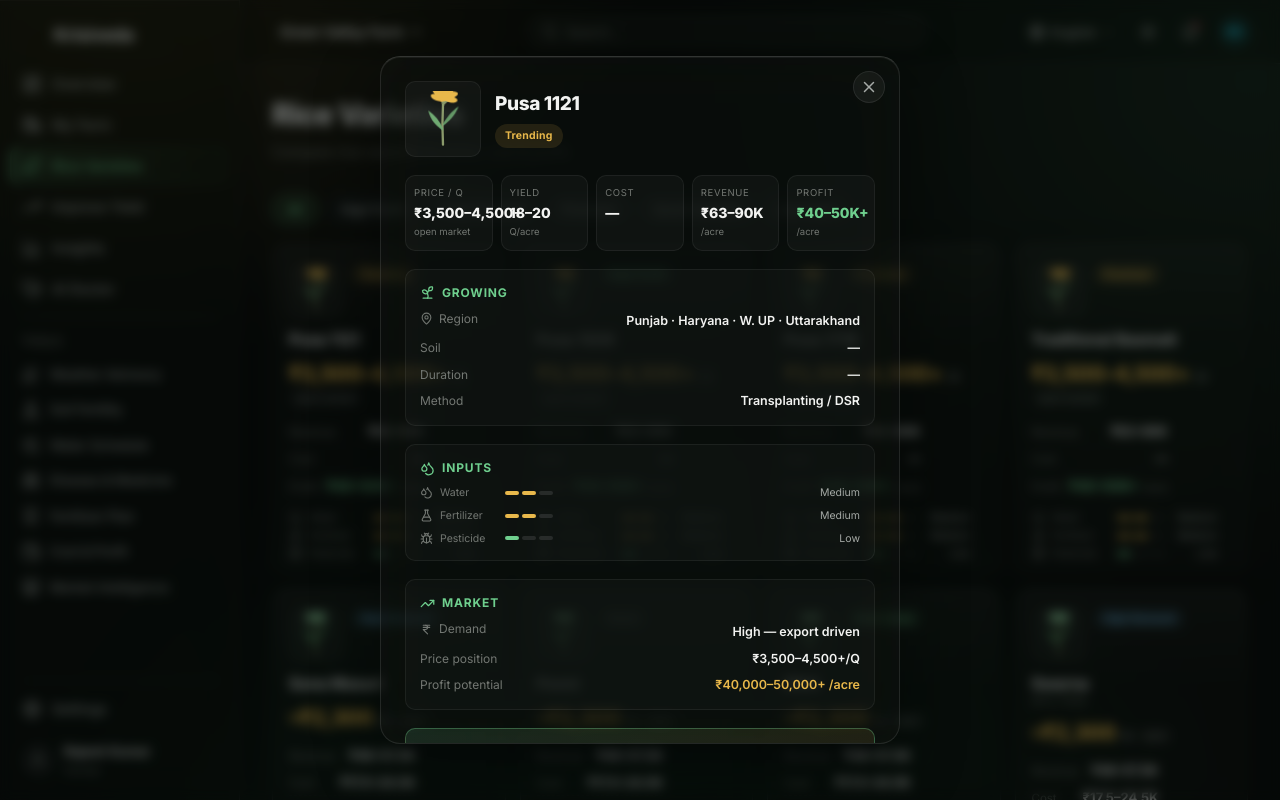
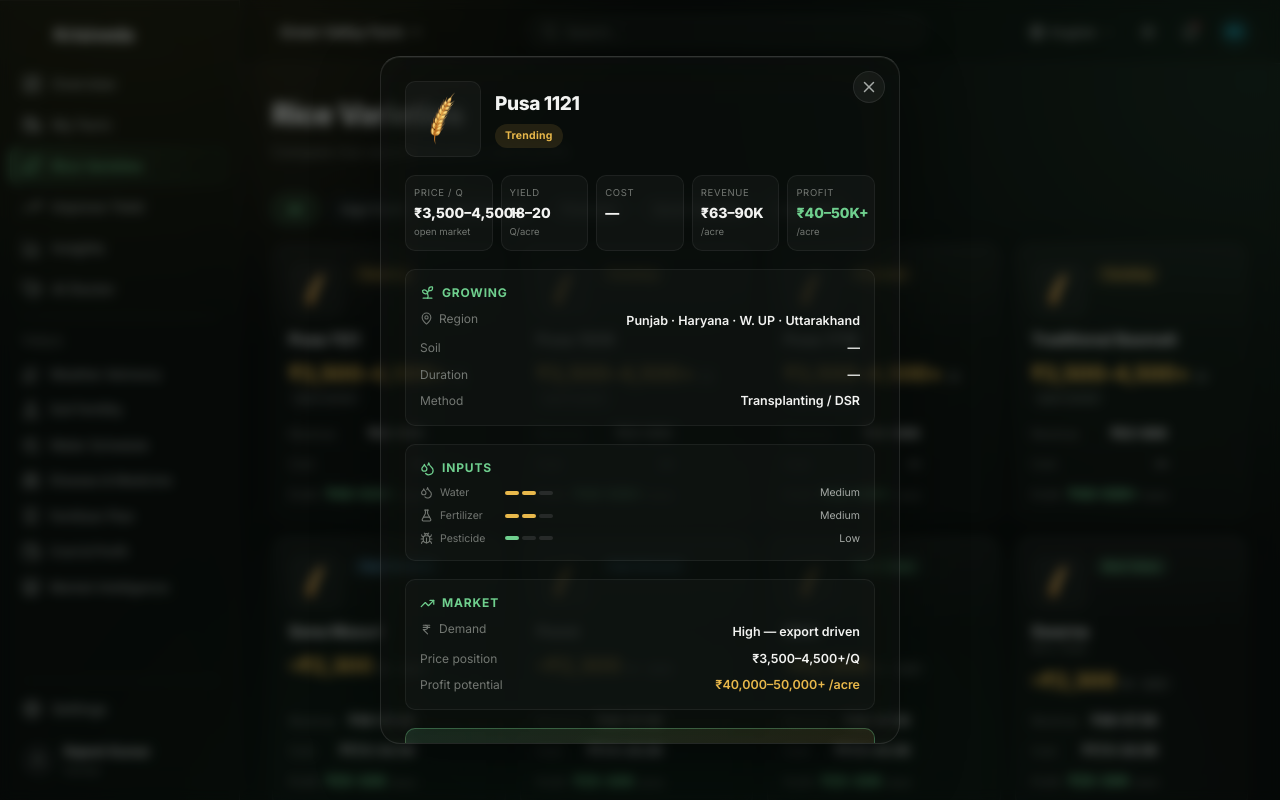
Before and after one commit to snadiok4923A/Agri_Dr, a React (Vite) app: page /Agri_Dr/crops in a window 1280 px wide. Both pictures are taken after a click on the button 388 px from the left and 410 px from the top of the page. Shown: the top 800 px of the page. Built offline with nearby package versions, Linux system fonts and the light colour scheme.

Commit message:
update website

```diff
--- a/src/components/common/PaddyIcon.jsx
+++ b/src/components/common/PaddyIcon.jsx
@@ -1,39 +1,108 @@
 /**
- * PaddyIcon — a minimal vector rice sprig used across the Rice Varieties
- * page. Three panicle shapes give each variety group a distinct silhouette:
- *   "slender" — basmati-style long drooping grains
- *   "full"    — dense head of the high-yielding commons
- *   "curved"  — graceful arc of the regional/specialty varieties
- * The `tone` prop recolors grains + leaves from the app palette.
+ * PaddyIcon — variety-specific rice plant illustration.
+ *
+ * One semi-realistic panicle renderer, seven grain designs driven by the
+ * `variant` prop (see src/data/riceVarieties.js). Each variety's grains
+ * mirror its real character: basmati's long needle grains, black rice's
+ * deep-purple caryopsis, red rice's rust panicle, white Sona Masuri,
+ * fine-grained Samba Mahsuri, pale aromatic Joha, golden Swarna, the
+ * dark-husked Kalanamak, Navara's russet, and coastal Pokkali.
  */
-const TONES = {
-    gold: { grain: "#e8b84b", stem: "#8a9a6b", leaf: "#6faa72" },
-    leaf: { grain: "#8fd6a0", stem: "#7d9463", leaf: "#5fae6f" },
-    teal: { grain: "#7fd0c4", stem: "#6f9470", leaf: "#4f9e79" },
+const GRAIN_STYLES = {
+    basmati: { fill: "#E8B84B", deep: "#C89235", w: 2.1, h: 6.2, awns: 2.6 },
+    golden: { fill: "#F0B93F", deep: "#D9962E", w: 2.9, h: 5.4, awns: 0.6 },
+    common: { fill: "#E6C878", deep: "#C9A254", w: 2.7, h: 4.9, awns: 0 },
+    white: { fill: "#EFE6C8", deep: "#D6C89E", w: 2.7, h: 4.7, awns: 0 },
+    fine: { fill: "#F2E9D3", deep: "#D9CCA9", w: 2.2, h: 4.6, awns: 0.8 },
+    black: { fill: "#5B4472", deep: "#2E1F44", w: 2.6, h: 5.0, awns: 1.6 },
+    darkHusk: { fill: "#4A4038", deep: "#2B241F", w: 2.7, h: 5.0, awns: 2.2 },
+    red: { fill: "#C97B52", deep: "#9E5533", w: 2.7, h: 4.9, awns: 1.2 },
+    whiteGold: { fill: "#F3ECD5", deep: "#E0C375", w: 2.4, h: 4.4, awns: 0 },
+    paleGold: { fill: "#EBD9A8", deep: "#D2B46E", w: 2.2, h: 4.8, awns: 1.4 },
+    navara: { fill: "#B97F4E", deep: "#8E5A32", w: 2.6, h: 4.8, awns: 1.6 },
+    pokkali: { fill: "#D9C48B", deep: "#B79F60", w: 2.5, h: 4.9, awns: 0.4 },
 };
 
-/* One drooping grain pair along the panicle stem */
-function Grain({ x, y, r, fill }) {
-    return (
-        <ellipse
-            cx={x}
-            cy={y}
-            rx={2.6}
-            ry={5.4}
-            fill={fill}
-            transform={`rotate(${r} ${x} ${y})`}
-        />
+/* Per-group leaf/stem palettes — greens only, no blue */
+const FOLIAGE = {
+    gold: { leafA: "#7CBF6E", leafB: "#3E8E4F", stem: "#8FA05E" },
+    leaf: { leafA: "#8FD6A0", leafB: "#4FA36A", stem: "#7D9463" },
+    teal: { leafA: "#86C9A8", leafB: "#3C8668", stem: "#6F9470" },
+};
+
+/* Unique gradient ids per instance so multiple SVGs don't clash */
+let uidCounter = 0;
+
+export default function PaddyIcon({ tone = "leaf", variant = "golden", shape, size = 40, animated = true }) {
+    const g = GRAIN_STYLES[variant] || GRAIN_STYLES.golden;
+    const f = FOLIAGE[tone] || FOLIAGE.leaf;
+
+    // Group silhouette: basmati droops tall & slender, specialty arcs gracefully
+    const droop = variant === "basmati" ? 1.25 : variant === "fine" || variant === "paleGold" ? 1.1 : 1;
+    const spread = variant === "basmati" ? 1.3 : variant === "whiteGold" ? 0.85 : 1;
+    const uid = `pdy${++uidCounter}`;
+    const sway = (cls) => (animated ? cls : undefined);
+    const grainDefs = (
+        <>
+            <linearGradient id={`${uid}-g`} x1="0" y1="0" x2="0" y2="1">
+                <stop offset="0%" stopColor={g.fill} />
+                <stop offset="100%" stopColor={g.deep} />
+            </linearGradient>
+            <linearGradient id={`${uid}-lA`} x1="0" y1="0" x2="1" y2="1">
+                <stop offset="0%" stopColor={f.leafA} />
+                <stop offset="100%" stopColor={f.leafB} />
+            </linearGradient>
+            <linearGradient id={`${uid}-lB`} x1="0" y1="0" x2="1" y2="1">
+                <stop offset="0%" stopColor={f.leafA} />
+                <stop offset="100%" stopColor={f.leafB} />
+            </linearGradient>
+        </>
     );
-}
 
-export default function PaddyIcon({ tone = "leaf", shape = "full", size = 44, animated = true }) {
-    const t = TONES[tone] || TONES.leaf;
-
-    const panicles = {
-        slender: [-26, -10, 6, 22, 38],
-        full: [-32, -18, -5, 8, 20, 32],
-        curved: [-24, -8, 8, 24],
-    }[shape] || [];
+    /* One panicle branch: stem arc + grains with optional awns */
+    const branch = (bx, by, rot, n, len) => (
+        <g transform={`rotate(${rot} ${bx} ${by})`}>
+            <path
+                d={`M${bx} ${by} C ${bx + len * 0.05} ${by - len * 0.45}, ${bx - len * 0.04} ${by - len * 0.8}, ${bx} ${by - len}`}
+                stroke={`url(#${uid}-lB)`}
+                strokeWidth="1.3"
+                strokeLinecap="round"
+                fill="none"
+            />
+            {Array.from({ length: n }).map((_, i) => {
+                const t = (i + 1) / (n + 0.5);
+                const y = by - len * t;
+                const side = i % 2 === 0 ? 1 : -1;
+                const x = bx + side * (2.2 + t * 2.6) * spread;
+                const tilt = side * (26 + t * 16) * (droop > 1.2 ? 1.25 : 1);
+                const w = g.w;
+                const h = g.h * (0.82 + t * 0.3);
+                return (
+                    <g key={i}>
+                        <ellipse
+                            cx={x}
+                            cy={y}
+                            rx={w}
+                            ry={h / 2}
+                            fill={`url(#${uid}-g)`}
+                            transform={`rotate(${tilt} ${x} ${y})`}
+                        />
+                        {g.awns > 0 && (
+                            <line
+                                x1={x}
+                                y1={y - h / 2}
+                                x2={x + side * g.awns}
+                                y2={y - h / 2 - g.awns * 1.6}
+                                stroke={g.deep}
+                                strokeWidth="0.7"
+                                strokeLinecap="round"
+                            />
+                        )}
+                    </g>
+                );
+            })}
+        </g>
+    );
 
     return (
         <svg
@@ -44,35 +113,33 @@ export default function PaddyIcon({ tone = "leaf", shape = "full", size = 44, an
             fill="none"
             aria-hidden="true"
         >
-            {/* main stem */}
+            <defs>{grainDefs}</defs>
+
+            {/* foliage */}
             <path
-                d="M24 46 C 23.4 36, 23.2 26, 24 12"
-                stroke={t.stem}
-                strokeWidth="2"
+                d="M24 46 C 23.4 38, 23.2 30, 24 20"
+                stroke={`url(#${uid}-lB)`}
+                strokeWidth="1.8"
                 strokeLinecap="round"
             />
-            {/* leaves */}
             <path
-                className={animated ? "paddy-icon__leaf paddy-icon__leaf--left" : "paddy-icon__leaf"}
-                d="M24 34 C 18 30, 13 25, 11 17 C 17 21, 21 26, 24 32"
-                fill={t.leaf}
+                className={sway("agri-sway-left")}
+                d="M24 38 C 18 34, 13 29, 11 21 C 17 25, 21 30, 24 36"
+                fill={`url(#${uid}-lA)`}
             />
             <path
-                className={animated ? "paddy-icon__leaf paddy-icon__leaf--right" : "paddy-icon__leaf"}
-                d="M24 30 C 29 26, 34 21, 37 13 C 31 17, 27 23, 24 28"
-                fill={t.leaf}
+                className={sway("agri-sway-right")}
+                d="M24 34 C 29 30, 34 25, 37 17 C 31 21, 27 27, 24 32"
+                fill={`url(#${uid}-lA)`}
                 opacity="0.85"
             />
-            {/* panicle head — grains fan out from the top of the stem */}
+
+            {/* panicle — branches fan from the top of the stem */}
             <g className={animated ? "paddy-icon__head" : undefined}>
-                {panicles.map((r, i) => (
-                    <g key={i} transform={`translate(24 12) rotate(${r})`}>
-                        <path d="M0 0 C 0.6 -3, 0.6 -6, 0 -9" stroke={t.stem} strokeWidth="1.2" strokeLinecap="round" />
-                        <Grain x={0} y={-11.5} r={r} fill={t.grain} />
-                        <Grain x={-2.4} y={-8} r={r - 18} fill={t.grain} opacity="0.9" />
-                        <Grain x={2.4} y={-8} r={r + 18} fill={t.grain} opacity="0.9" />
-                    </g>
-                ))}
+                {branch(24, 20, -30, 4, 13)}
+                {branch(24, 20, -10, 5, 15)}
+                {branch(24, 20, 8, 5, 15)}
+                {branch(24, 20, 26, 4, 12)}
             </g>
         </svg>
     );
--- a/src/data/riceVarieties.js
+++ b/src/data/riceVarieties.js
@@ -17,6 +17,10 @@
  *    derived from the source's qualitative statements (e.g. PR 126
  *    "matures quickly, saving water and time"; the most-farmed group is
  *    "resilient to diseases"; Pokkali is saltwater-tolerant).
+ *  - `variant` picks the illustration's grain design (PaddyIcon) so each
+ *    variety visually matches its real grain character.
+ *  - `status` / `statusTone` are NEVER hand-assigned — they are derived
+ *    from the data below by deriveBadge() at export time.
  *  - `tags` drive the filter chips: premium | profit | demand | quick.
  *    "Low Input" is computed from the input levels at render time.
  */
@@ -42,15 +46,14 @@ const BASMATI_INPUTS = { water: "Medium", fertilizer: "Medium", pesticide: "Low"
 const COMMON_INPUTS = { water: "High", fertilizer: "Medium", pesticide: "Low" };
 const NICHE_INPUTS = { water: "Medium", fertilizer: "Low", pesticide: "Low" };
 
-export const riceVarieties = [
+const RAW_VARIETIES = [
     // ==================== BASMATI (aromatic long-grain) ====================
     {
         id: "pusa-1121",
         name: "Pusa 1121",
         group: "basmati",
         tone: "gold",
-        status: "Trending",
-        statusTone: "gold",
+        variant: "basmati",
         ...BASMATI_ECON,
         inputs: BASMATI_INPUTS,
         region: "Punjab · Haryana · W. UP · Uttarakhand",
@@ -69,8 +72,7 @@ export const riceVarieties = [
         name: "Pusa 1509",
         group: "basmati",
         tone: "gold",
-        status: "High Profit",
-        statusTone: "leaf",
+        variant: "basmati",
         ...BASMATI_ECON,
         inputs: BASMATI_INPUTS,
         region: "Punjab · Haryana · W. UP · Uttarakhand",
@@ -89,8 +91,7 @@ export const riceVarieties = [
         name: "Pusa 1718",
         group: "basmati",
         tone: "gold",
-        status: "Premium",
-        statusTone: "gold",
+        variant: "basmati",
         ...BASMATI_ECON,
         inputs: BASMATI_INPUTS,
         region: "Punjab · Haryana · W. UP · Uttarakhand",
@@ -109,8 +110,7 @@ export const riceVarieties = [
         name: "Traditional Basmati",
         group: "basmati",
         tone: "gold",
-        status: "Premium",
-        statusTone: "gold",
+        variant: "basmati",
         ...BASMATI_ECON,
         inputs: BASMATI_INPUTS,
         region: "Punjab · Haryana · W. UP · Uttarakhand",
@@ -131,8 +131,7 @@ export const riceVarieties = [
         name: "Sona Masuri",
         group: "common",
         tone: "leaf",
-        status: "High Demand",
-        statusTone: "info",
+        variant: "white",
         ...COMMON_ECON,
         inputs: COMMON_INPUTS,
         region: "South India",
@@ -151,8 +150,7 @@ export const riceVarieties = [
         name: "Ponni",
         group: "common",
         tone: "leaf",
-        status: "Good",
-        statusTone: "muted",
+        variant: "white",
         ...COMMON_ECON,
         inputs: COMMON_INPUTS,
         region: "South India",
@@ -171,8 +169,7 @@ export const riceVarieties = [
         name: "IR64",
         group: "common",
         tone: "leaf",
-        status: "Best Value",
-        statusTone: "leaf",
+        variant: "common",
         ...COMMON_ECON,
         inputs: COMMON_INPUTS,
         region: "Nationwide",
@@ -192,8 +189,7 @@ export const riceVarieties = [
         aka: "MTU 7029",
         group: "common",
         tone: "leaf",
-        status: "High Demand",
-        statusTone: "info",
+        variant: "golden",
         ...COMMON_ECON,
         inputs: COMMON_INPUTS,
         region: "Eastern & Southern India",
@@ -213,8 +209,7 @@ export const riceVarieties = [
         aka: "Samba Mahsuri",
         group: "common",
         tone: "leaf",
-        status: "Good",
-        statusTone: "muted",
+        variant: "fine",
         ...COMMON_ECON,
         inputs: COMMON_INPUTS,
         region: "Andhra Pradesh · Telangana",
@@ -233,8 +228,7 @@ export const riceVarieties = [
         name: "PR 126",
         group: "common",
         tone: "leaf",
-        status: "Quick Harvest",
-        statusTone: "info",
+        variant: "common",
         ...COMMON_ECON,
         inputs: { water: "Low", fertilizer: "Medium", pesticide: "Low" },
         region: "Punjab",
@@ -256,8 +250,7 @@ export const riceVarieties = [
         aka: "Chak Hao",
         group: "specialty",
         tone: "teal",
-        status: "High Profit",
-        statusTone: "leaf",
+        variant: "black",
         price: { label: "₹15–30K", per: "/Q", note: "milled" },
         yieldQ: { label: "10–12", per: "Q/acre" },
         cost: null,
@@ -281,8 +274,7 @@ export const riceVarieties = [
         aka: "Matta",
         group: "specialty",
         tone: "teal",
-        status: "Niche",
-        statusTone: "muted",
+        variant: "red",
         price: null,
         yieldQ: null,
         cost: null,
@@ -305,8 +297,7 @@ export const riceVarieties = [
         name: "Gobindobhog",
         group: "specialty",
         tone: "gold",
-        status: "High Demand",
-        statusTone: "info",
+        variant: "whiteGold",
         price: { label: "₹3.4–4.1K", per: "/Q", note: "GI premium (est.)" },
         yieldQ: null,
         cost: null,
@@ -330,8 +321,7 @@ export const riceVarieties = [
         aka: "Buddha's rice",
         group: "specialty",
         tone: "teal",
-        status: "Premium",
-        statusTone: "gold",
+        variant: "darkHusk",
         price: { label: "₹3.4–4.1K", per: "/Q", note: "GI premium (est.)" },
         yieldQ: null,
         cost: null,
@@ -354,8 +344,7 @@ export const riceVarieties = [
         name: "Joha",
         group: "specialty",
         tone: "teal",
-        status: "Niche",
-        statusTone: "muted",
+        variant: "paleGold",
         price: null,
         yieldQ: null,
         cost: null,
@@ -378,8 +367,7 @@ export const riceVarieties = [
         name: "Navara",
         group: "specialty",
         tone: "teal",
-        status: "Medicinal",
-        statusTone: "muted",
+        variant: "navara",
         price: null,
         yieldQ: null,
         cost: null,
@@ -402,8 +390,7 @@ export const riceVarieties = [
         name: "Pokkali",
         group: "specialty",
         tone: "teal",
-        status: "Rare",
-        statusTone: "muted",
+        variant: "pokkali",
         price: null,
         yieldQ: null,
         cost: null,
@@ -423,6 +410,63 @@ export const riceVarieties = [
     },
 ];
 
+/* ================================================================
+ * BADGE DERIVATION — computed from the data above, never hand-set.
+ * Priority: farm-calendar facts → economics → demand → niche status.
+ * ================================================================ */
+
+/* Largest number in a label, normalized to ₹K ("₹3,500–4,500+" → 4.5,
+ * "₹60–80K+" → 80, "≈₹2,300" → 2.3). Returns 0 when absent. */
+function upperNum(label) {
+    if (!label) return 0;
+    const nums = (String(label).match(/\d[\d,.]*/g) || [])
+        .map((n) => parseFloat(n.replace(/,/g, "")))
+        .filter((n) => !Number.isNaN(n));
+    if (!nums.length) return 0;
+    const max = Math.max(...nums);
+    return max > 500 ? max / 1000 : max; // ₹ → ₹K
+}
+
+function deriveBadge(v) {
+    const priceK = upperNum(v.price?.label); // ₹K / quintal
+    const profitK = upperNum(v.profit?.label); // ₹K / acre
+    const demand = (v.market?.demand || "").toLowerCase();
+    const gi =
+        /GI/i.test(v.price?.note || "") ||
+        /above common/i.test(v.market?.pricePos || "");
+
+    if (v.duration?.label === "Short" || v.tags?.includes("quick"))
+        return "Quick Harvest"; // early maturity dominates the calendar
+    if (profitK >= 55) return "High Profit"; // black-rice class economics
+    if (gi) return "Premium"; // GI-tagged, commands above-common price
+    if (priceK >= 3.4 && demand.includes("export") && demand.includes("high"))
+        return "Trending"; // export-grade premium price + strong demand
+    if (priceK >= 3.4) return "Premium"; // premium price, calmer demand
+    if (profitK >= 40) return "High Profit";
+    if (demand.startsWith("very high"))
+        return "Best Value"; // max volume at MSP economics
+    if (demand.startsWith("high")) return "High Demand";
+    if (v.group === "specialty") return "Niche"; // no economics, limited market
+    return "Good";
+}
+
+const BADGE_TONE = {
+    "High Profit": "leaf",
+    "Best Value": "leaf",
+    Trending: "gold",
+    Premium: "gold",
+    "High Demand": "info",
+    "Quick Harvest": "info",
+    Good: "muted",
+    Niche: "violet",
+    "Low Margin": "danger",
+};
+
+export const riceVarieties = RAW_VARIETIES.map((v) => {
+    const status = deriveBadge(v);
+    return { ...v, status, statusTone: BADGE_TONE[status] || "muted" };
+});
+
 // Filter chips — "Low Input" is derived from input levels, not tags
 export const cropFilters = [
     { id: "all", label: "All" },
--- a/src/pages/Crops.css
+++ b/src/pages/Crops.css
@@ -99,6 +99,20 @@
   height: 76px;
 }
 
+/* Custom rice illustration from /crop.svg — fills the icon container */
+.crops-page__card-logo {
+  width: 100%;
+  height: 100%;
+  object-fit: contain;
+  display: block;
+  border-radius: inherit;
+}
+
+.crops-page__card-icon--lg .crops-page__card-logo {
+  width: 64px;
+  height: 64px;
+}
+
 .crops-page__status {
   padding: 4px 10px;
   border-radius: var(--radius-full);
@@ -126,6 +140,16 @@
 .crops-page__status--muted {
   color: var(--text-muted);
   background: rgba(255, 255, 255, 0.05);
+}
+
+.crops-page__status--violet {
+  color: #b7a3e0;
+  background: rgba(151, 122, 209, 0.12);
+}
+
+.crops-page__status--danger {
+  color: #e08a8a;
+  background: rgba(214, 89, 89, 0.12);
 }
 
 .crops-page__card-names {
@@ -185,6 +209,7 @@
 .crops-page__card-money {
   display: flex;
   flex-direction: column;
+  margin-top: auto;
 }
 
 .crops-page__money-row {
@@ -192,7 +217,7 @@
   justify-content: space-between;
   align-items: baseline;
   gap: 8px;
-  padding: 5px 0;
+  padding: 6.5px 0;
 }
 
 .crops-page__money-row + .crops-page__money-row {
@@ -224,14 +249,6 @@
   font-size: 10px;
   color: var(--text-muted);
   font-weight: 500;
-}
-
-/* --- Input meters --- */
-.crops-page__card-inputs {
-  display: flex;
-  flex-direction: column;
-  gap: 5px;
-  margin-top: auto;
 }
 
 .crops-page__meter {
@@ -544,45 +561,50 @@
   box-shadow: 0 4px 18px rgba(111, 207, 142, 0.12);
 }
 
-/* ==================== Paddy icon animation ==================== */
-.paddy-icon__head {
-  transform-origin: 24px 12px;
-  animation: paddy-sway 5s ease-in-out infinite;
+/* ==================== Paddy plant icon ==================== */
+/* Gentle sway matching the app's RicePlantIllustration animation language.
+   Origins are in the 48-unit viewBox space: leaves attach at the stem (x=24). */
+.paddy-icon .agri-sway-left {
+  transform-origin: 24px 38px;
+  animation: crops-paddy-sway 5s ease-in-out infinite;
 }
 
-.paddy-icon__leaf--left {
-  transform-origin: 24px 33px;
-  animation: paddy-leaf 5s ease-in-out infinite;
+.paddy-icon .agri-sway-right {
+  transform-origin: 24px 34px;
+  animation: crops-paddy-sway-opposite 4.5s ease-in-out infinite;
 }
 
-.paddy-icon__leaf--right {
-  transform-origin: 24px 29px;
-  animation: paddy-leaf 5s ease-in-out infinite reverse;
+.paddy-icon__head {
+  transform-origin: 24px 20px;
+  animation: crops-paddy-sway 6.5s ease-in-out infinite;
 }
 
-@keyframes paddy-sway {
+@keyframes crops-paddy-sway {
   0%,
   100% {
-    transform: rotate(-2.5deg);
+    transform: rotate(0deg);
   }
   50% {
-    transform: rotate(2.5deg);
+    transform: rotate(-2.5deg) translateY(-1px);
   }
 }
 
-@keyframes paddy-leaf {
+@keyframes crops-paddy-sway-opposite {
   0%,
   100% {
-    transform: rotate(-1.5deg);
+    transform: rotate(0deg);
   }
   50% {
-    transform: rotate(1.5deg);
+    transform: rotate(2.5deg) translateY(-1px);
   }
 }
 
 @media (prefers-reduced-motion: reduce) {
   .paddy-icon__head,
-  .paddy-icon__leaf,
+  .paddy-icon .agri-sway-left,
+  .paddy-icon .agri-sway-left-sub,
+  .paddy-icon .agri-sway-right,
+  .paddy-icon .agri-sway-right-sub,
   .crops-page__ask-ai svg {
     animation: none;
   }
--- a/src/pages/Crops.jsx
+++ b/src/pages/Crops.jsx
@@ -13,8 +13,10 @@ import {
     MapPin,
     Sprout,
 } from "lucide-react";
-import PaddyIcon from "../components/common/PaddyIcon";
 import "./Crops.css";
+
+/* Custom rice illustration from the public folder (base-path aware) */
+const RICE_LOGO = `${import.meta.env.BASE_URL}crop.svg`;
 
 /* ---------------- helpers ---------------- */
 
@@ -128,7 +130,7 @@ export default function Crops() {
                     >
                         <div className="crops-page__card-top">
                             <span className={`crops-page__card-icon crops-page__card-icon--${v.tone}`}>
-                                <PaddyIcon tone={v.tone} shape={v.group === "basmati" ? "slender" : v.group === "specialty" ? "curved" : "full"} />
+                                <img className="crops-page__card-logo" src={RICE_LOGO} alt="" loading="lazy" />
                             </span>
                             <span className={`crops-page__status crops-page__status--${v.statusTone}`}>
                                 {v.status}
@@ -172,12 +174,6 @@ export default function Crops() {
                             </div>
                         </div>
 
-                        {/* Input meters */}
-                        <div className="crops-page__card-inputs">
-                            <InputMeter icon={Droplets} label="Water" level={v.inputs.water} />
-                            <InputMeter icon={FlaskConical} label="Fertilizer" level={v.inputs.fertilizer} />
-                            <InputMeter icon={Bug} label="Pesticide" level={v.inputs.pesticide} />
-                        </div>
                     </button>
                 ))}
             </div>
@@ -212,11 +208,7 @@ export default function Crops() {
                         {/* Modal header */}
                         <div className="crops-page__modal-head">
                             <span className={`crops-page__card-icon crops-page__card-icon--${selected.tone} crops-page__card-icon--lg`}>
-                                <PaddyIcon
-                                    tone={selected.tone}
-                                    shape={selected.group === "basmati" ? "slender" : selected.group === "specialty" ? "curved" : "full"}
-                                    size={56}
-                                />
+                                <img className="crops-page__card-logo" src={RICE_LOGO} alt="" />
                             </span>
                             <div>
                                 <h3 className="crops-page__modal-name">
```
Also changed, not shown: .freebuff/run.md, public/crop.svg (added).
